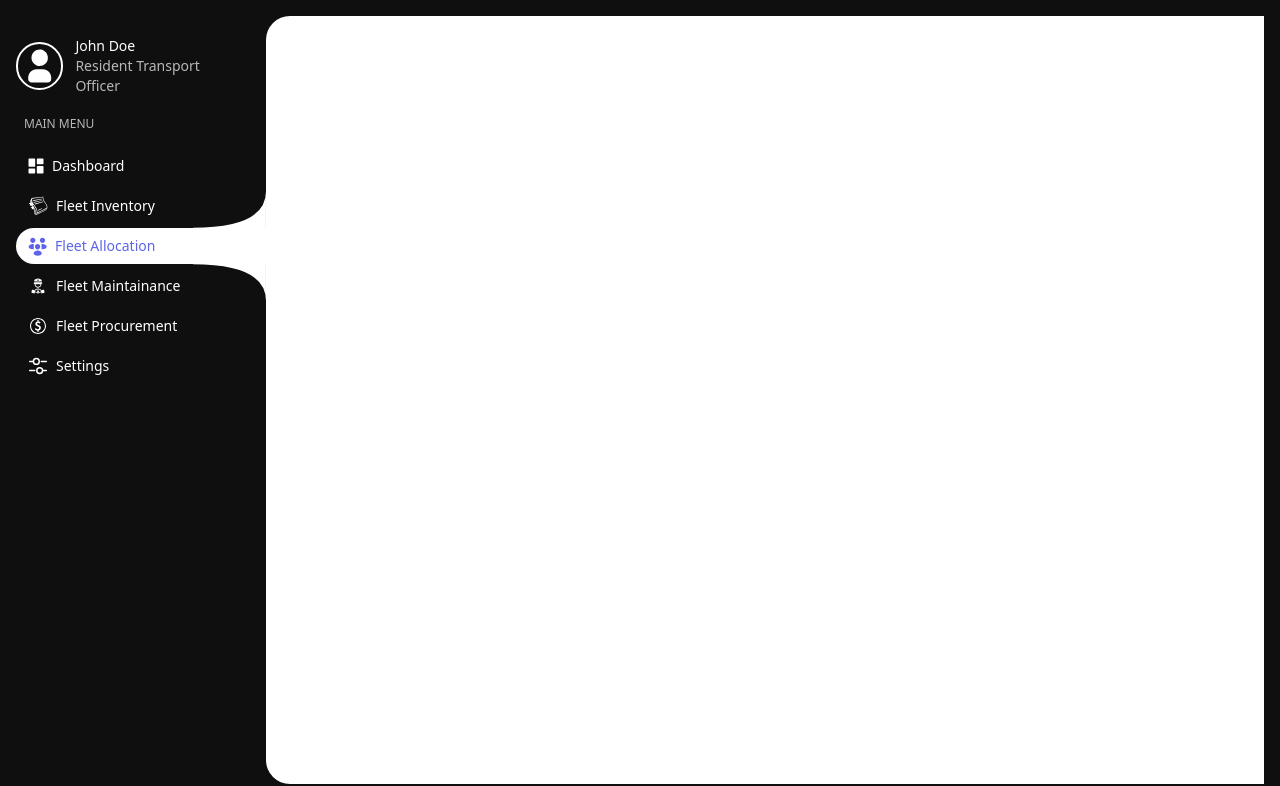
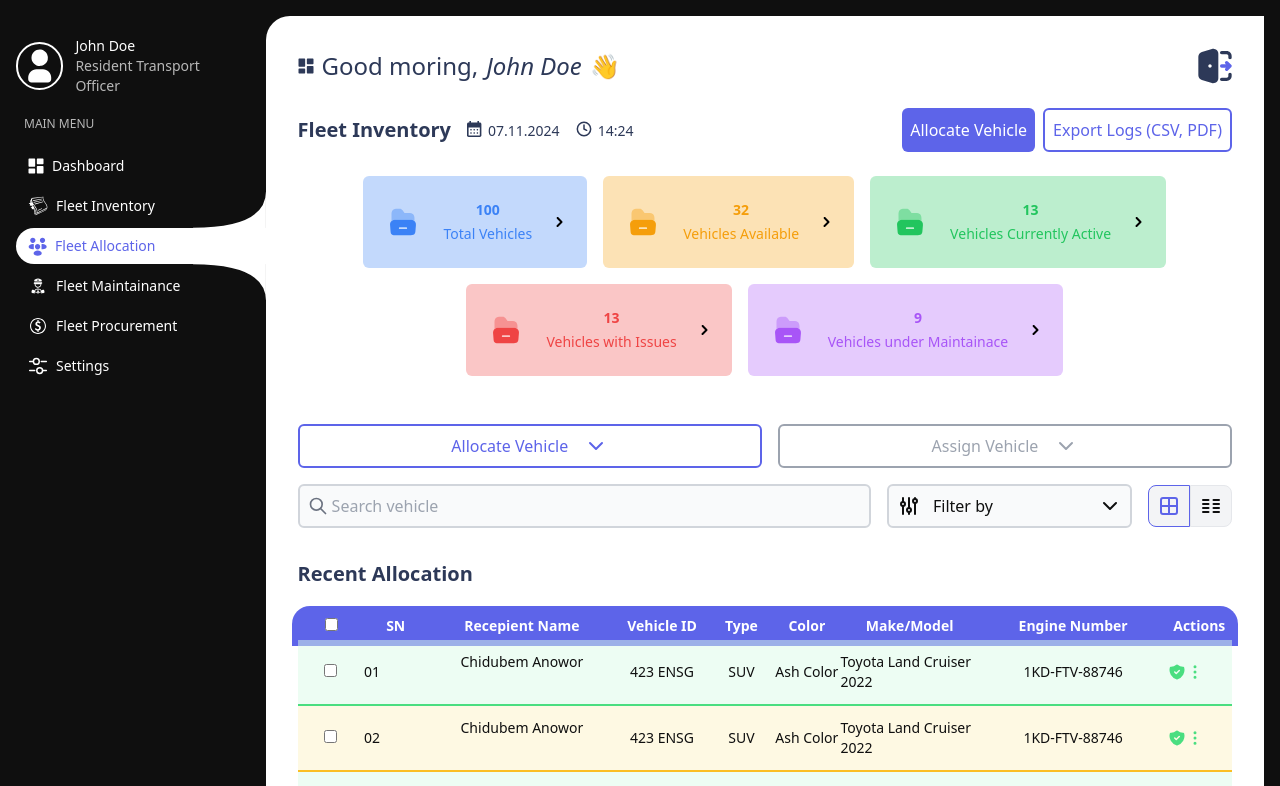
Before and after one commit to pineapptech/fleet-management-FE, a Next.js app: page /dashboard/fleet-allocation in a window 1280 px wide. Shown: the top 786 px of the page. Built offline with nearby package versions, Linux system fonts and the light colour scheme.

Commit message:
Add fleet-allocation page including all components

```diff
--- a/src/app/dashboard/(with-layout)/fleet-inventory/table-filter.jsx
+++ b/src/app/dashboard/(with-layout)/_components/table-filter.jsx
@@ -39,7 +39,6 @@ const TableFilter = ({ filterData, setFilterData }) => {
           name="filterBy"
           id="filter"
           className="p-2 appearance-none bg-transparent outline-none cursor-pointer"
-          defaultValue="none"
           value={filterData.filterBy}
           onChange={handleFilterChange}
         >
--- a/src/app/dashboard/(with-layout)/_components/vehicle-summary.jsx
+++ b/src/app/dashboard/(with-layout)/_components/vehicle-summary.jsx
@@ -36,7 +36,7 @@ const vehicleSummaries = [
 
 const VehicleSummary = () => {
   return (
-    <div className="card-wrapper flex gap-4 flex-wrap justify-center mb-8">
+    <div className="card-wrapper flex gap-4 flex-wrap justify-center mb-6">
       {vehicleSummaries.map(({ title, count, fg, bg }) => (
         <div
           key={title + count}
--- /dev/null
+++ b/src/app/dashboard/(with-layout)/fleet-allocation/allocation-cards.jsx
@@ -0,0 +1,31 @@
+import React from "react";
+import allocationMockData from "./allocationMockData";
+import Image from "next/image";
+import { IconDotsVertical, IconUser } from "@tabler/icons-react";
+
+const AllocationCards = () => {
+  return (
+    <div className="flex justify-center gap-4 flex-wrap">
+      {allocationMockData.map((allocation) => (
+        <div key={allocation.id} className="vehicle-card w-fit group">
+          <div className="img-container flex items-center justify-center relative rounded-t-md border-gray-200 border-x-8 border-t-8 h-[100px] overflow-hidden">
+            <IconUser className="w-20 h-auto p-2 border-2 border-current rounded-full" />
+            <button>
+              <IconDotsVertical className="absolute top-1 right-1 text-white" />
+            </button>
+          </div>
+          <div className="info text-xs text-foreground/80 bg-primary p-2 rounded-b-md">
+            <p className="font-bold text-sm text-foreground">
+              Recipient Name: {allocation.recipientName}
+            </p>
+            <p>Vehicle ID: {allocation.vehicleID}</p>
+            <p>Vehicle Make: {allocation.makeModel}</p>
+            <p>Engine Number: {allocation.engineNumber}</p>
+          </div>
+        </div>
+      ))}
+    </div>
+  );
+};
+
+export default AllocationCards;
--- /dev/null
+++ b/src/app/dashboard/(with-layout)/fleet-allocation/allocation-table.jsx
@@ -0,0 +1,68 @@
+import { IconDotsVertical, IconShieldCheckFilled } from "@tabler/icons-react";
+import Image from "next/image";
+import React from "react";
+
+import allocationMockData from "./allocationMockData";
+
+const AllocationTable = () => {
+  return (
+    <table className="table-fixed w-full rounded-xl text-sm">
+      <thead>
+        <tr className="ring-2 ring-primary ring-offset-4 ring-offset-primary rounded-t-xl *:py-1 bg-primary text-foreground">
+          <th className="w-fit pl-1">
+            <input
+              type="checkbox"
+              name="allTrips"
+              id="allTrips"
+              className="accent-primary"
+            />
+          </th>
+          <th className="w-fit">SN</th>
+          <th className="w-[20%]">Recepient Name</th>
+          <th className="w-[10%]">Vehicle ID</th>
+          <th className="w-fit"> Type</th>
+          <th className="w-fit"> Color</th>
+          <th className="w-[15%]">Make/Model</th>
+          <th className="w-[20%]">Engine Number</th>
+          <th className="w-fit">Actions</th>
+        </tr>
+      </thead>
+      <tbody>
+        {allocationMockData.map((allocation, index) => {
+          return (
+            <tr
+              key={allocation.id}
+              className="*:py-3 border-b-2 even:bg-amber-100/50 even:border-amber-400 odd:bg-green-100/50 odd:border-green-400 hover:even:bg-amber-100 hover:odd:bg-green-100"
+            >
+              <td className="text-center">
+                <input
+                  type="checkbox"
+                  name={allocation.id}
+                  id={allocation.id}
+                  className="accent-primary"
+                />
+              </td>
+              <td>{(index < 9 ? "0" : "") + (index + 1)}</td>
+              <td className="text-center flex justify-center items-center flex-wrap">
+                {allocation.recipientName}
+              </td>
+              <td className="text-center">{allocation.vehicleID}</td>
+              <td className="text-center">{allocation.vehicleType}</td>
+              <td className="text-center">{allocation.vehicleColor}</td>
+              <td>{allocation.makeModel}</td>
+              <td className="text-center">{allocation.engineNumber}</td>
+              <td className="text-center">
+                <button className="flex text-green-400">
+                  <IconShieldCheckFilled size={18} />
+                  <IconDotsVertical size={18} />
+                </button>
+              </td>
+            </tr>
+          );
+        })}
+      </tbody>
+    </table>
+  );
+};
+
+export default AllocationTable;
--- /dev/null
+++ b/src/app/dashboard/(with-layout)/fleet-allocation/allocationMockData.js
@@ -0,0 +1,68 @@
+export default [
+  {
+    id: 1,
+    sn: "01",
+    recipientName: "Chidubem Anowor",
+    vehicleID: "423 ENSG",
+    vehicleType: "SUV",
+    vehicleColor: "Ash Color",
+    makeModel: "Toyota Land Cruiser 2022",
+    engineNumber: "1KD-FTV-88746",
+    action: "View Details",
+  },
+  {
+    id: 2,
+    sn: "01",
+    recipientName: "Chidubem Anowor",
+    vehicleID: "423 ENSG",
+    vehicleType: "SUV",
+    vehicleColor: "Ash Color",
+    makeModel: "Toyota Land Cruiser 2022",
+    engineNumber: "1KD-FTV-88746",
+    action: "View Details",
+  },
+  {
+    id: 3,
+    sn: "01",
+    recipientName: "Chidubem Anowor",
+    vehicleID: "423 ENSG",
+    vehicleType: "SUV",
+    vehicleColor: "Ash Color",
+    makeModel: "Toyota Land Cruiser 2022",
+    engineNumber: "1KD-FTV-88746",
+    action: "View Details",
+  },
+  {
+    id: 4,
+    sn: "01",
+    recipientName: "Chidubem Anowor",
+    vehicleID: "423 ENSG",
+    vehicleType: "SUV",
+    vehicleColor: "Ash Color",
+    makeModel: "Toyota Land Cruiser 2022",
+    engineNumber: "1KD-FTV-88746",
+    action: "View Details",
+  },
+  {
+    id: 5,
+    sn: "01",
+    recipientName: "Chidubem Anowor",
+    vehicleID: "423 ENSG",
+    vehicleType: "SUV",
+    vehicleColor: "Ash Color",
+    makeModel: "Toyota Land Cruiser 2022",
+    engineNumber: "1KD-FTV-88746",
+    action: "View Details",
+  },
+  {
+    id: 6,
+    sn: "01",
+    recipientName: "Chidubem Anowor",
+    vehicleID: "423 ENSG",
+    vehicleType: "SUV",
+    vehicleColor: "Ash Color",
+    makeModel: "Toyota Land Cruiser 2022",
+    engineNumber: "1KD-FTV-88746",
+    action: "View Details",
+  },
+];
--- a/src/app/dashboard/(with-layout)/fleet-allocation/page.jsx
+++ b/src/app/dashboard/(with-layout)/fleet-allocation/page.jsx
@@ -1,7 +1,89 @@
-import React from "react";
+"use client";
+import { useState } from "react";
+import Greeting from "../_components/greeting";
+import RealTimeInfo from "../_components/real-time-info";
+import Button from "@/components/button";
+import { IconChevronDown } from "@tabler/icons-react";
+import VehicleSummary from "../_components/vehicle-summary";
+import TableFilter from "../_components/table-filter";
+import AllocationTable from "./allocation-table";
+import AllocationCards from "./allocation-cards";
 
 const FleetAllocation = () => {
-  return <div></div>;
+  const [filterData, setFilterData] = useState({
+    search: "",
+    filterBy: "none",
+    displayMode: "tabular",
+  });
+
+  const [allocateMode, setAllocateMode] = useState(true);
+
+  return (
+    <div>
+      <Greeting />
+      <div className="flex justify-between items-center flex-wrap gap-2 my-4">
+        <RealTimeInfo title="Fleet Inventory" />
+        <div className="btn-group flex gap-2">
+          <Button variant="primary">Allocate Vehicle</Button>
+          <Button variant="outline">Export Logs (CSV, PDF)</Button>
+        </div>
+      </div>
+
+      <VehicleSummary />
+
+      <div className="allocate-or-assign-radio-toggle flex gap-4 mb-4">
+        <label htmlFor="allocate" className="allocate grow">
+          <input
+            type="radio"
+            name="allocateOrAssign"
+            id="allocate"
+            className="appearance-none peer"
+            checked={allocateMode}
+            onChange={() => setAllocateMode(true)}
+          />
+          <Button
+            variant="outline"
+            className={`${
+              !allocateMode && "border-gray-400 text-gray-400"
+            } w-full flex justify-center gap-4`}
+            onClick={() => setAllocateMode(true)}
+          >
+            Allocate Vehicle <IconChevronDown />
+          </Button>
+        </label>
+        <label htmlFor="assign" className="assign grow">
+          <input
+            type="radio"
+            name="allocateOrAssign"
+            id="assign"
+            className="appearance-none peer"
+            checked={!allocateMode}
+            onChange={() => setAllocateMode(false)}
+          />
+          <Button
+            variant="outline"
+            className={`${
+              allocateMode && "border-gray-400 text-gray-400"
+            } w-full flex justify-center gap-4`}
+            onClick={() => setAllocateMode(false)}
+          >
+            Assign Vehicle <IconChevronDown />
+          </Button>
+        </label>
+      </div>
+
+      <TableFilter filterData={filterData} setFilterData={setFilterData} />
+
+      <h2 className="capitalize font-extrabold text-xl text-secondary whitespace-nowrap mb-6">
+        Recent Allocation
+      </h2>
+      {filterData.displayMode == "cards" ? (
+        <AllocationCards />
+      ) : (
+        <AllocationTable />
+      )}
+    </div>
+  );
 };
 
 export default FleetAllocation;
--- a/src/app/dashboard/(with-layout)/fleet-inventory/page.jsx
+++ b/src/app/dashboard/(with-layout)/fleet-inventory/page.jsx
@@ -4,7 +4,7 @@ import Greeting from "../_components/greeting";
 import RealTimeInfo from "../_components/real-time-info";
 import Button from "@/components/button";
 import VehicleSummary from "../_components/vehicle-summary";
-import TableFilter from "./table-filter";
+import TableFilter from "../_components/table-filter";
 import VehicleTable from "./vehicle-table";
 import VehicleCards from "./vehicle-cards";
 
--- a/src/components/button.jsx
+++ b/src/components/button.jsx
@@ -1,4 +1,5 @@
 import React from "react";
+import { twMerge } from "tailwind-merge";
 
 const Button = React.forwardRef(
   ({ children, className, variant = "primary", ...props }, ref) => {
@@ -9,7 +10,11 @@ const Button = React.forwardRef(
 
     return (
       <button
-        className={`inline-block p-2 rounded-md hover:scale-105 active:scale-100 transition-transform ${variantStyles[variant]} ${className}`}
+        className={twMerge(
+          "inline-block p-2 rounded-md hover:scale-105 active:scale-100 transition-transform",
+          variantStyles[variant],
+          className
+        )}
         {...props}
       >
         {children}
```
